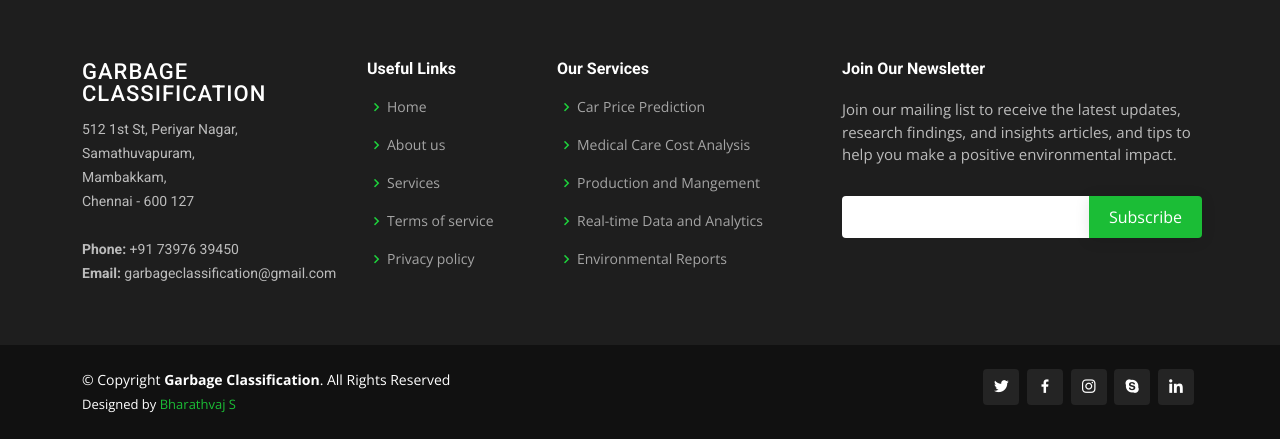
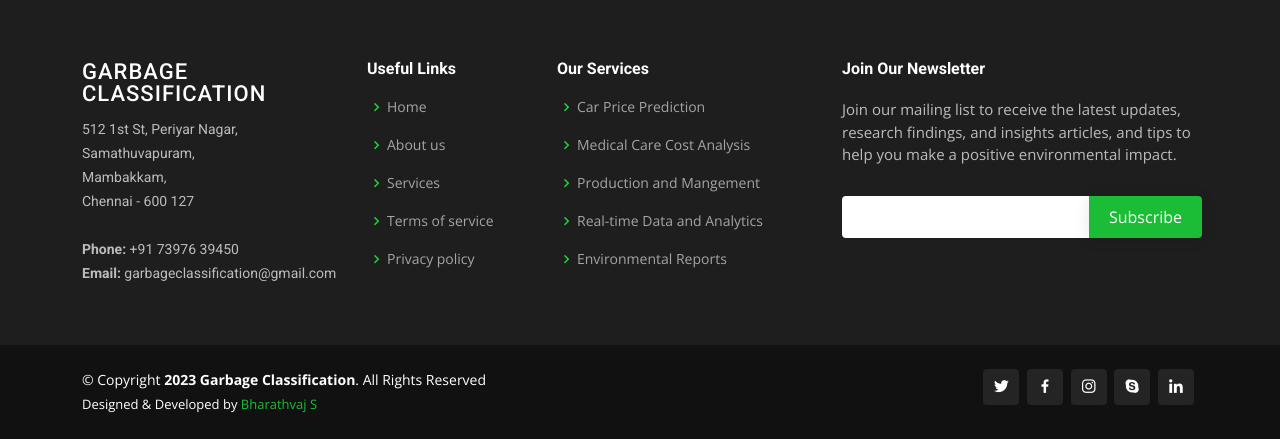
Before and after one commit to BHARATHVAJSARAVANAN/BV-Garbage-Classification, a Flask app: page / in a window 1280 px wide. Shown: the part 3870-4309 px from the top of the page. Run offline with Flask 3, Linux system fonts and the light colour scheme; some libraries are stand-ins or nearby versions.

Commit message:
Add files via upload

```diff
--- a/templates/index.html
+++ b/templates/index.html
@@ -370,7 +370,7 @@
 
   </div>
 </section><!-- End garbage Section -->
-
+<!-- Contact Section -->
    <section id="contact" class="contact">
     <div class="container">
       <div class="section-title">
@@ -495,10 +495,10 @@
 
       <div class="me-md-auto text-center text-md-start">
         <div class="copyright">
-          &copy; Copyright <strong><span>Garbage Classification</span></strong>. All Rights Reserved
+          &copy; Copyright <strong><span>2023 Garbage Classification</span></strong>. All Rights Reserved
         </div>
         <div class="credits">
-          Designed by <a href="www.linkedin.com/in/bharathvaj-saravanan-ab21001b4">Bharathvaj S</a>
+          Designed & Developed by <a href="https://www.linkedin.com/in/bharathvaj-saravanan-ab21001b4/">Bharathvaj S</a>
         </div>
 
 
--- a/templates/prediction.html
+++ b/templates/prediction.html
@@ -134,7 +134,7 @@
           &copy; Copyright <strong><span>Garbage Classification</span></strong>. All Rights Reserved
         </div>
         <div class="credits">
-          Designed by <a href="linkedin.com/in/bharathvaj-saravanan-ab21001b4">Bharathvaj S</a>
+          Designed & Developed by <a href="linkedin.com/in/bharathvaj-saravanan-ab21001b4">Bharathvaj S</a>
         </div>
       </div>
       <div class="social-links text-center text-md-right pt-3 pt-md-0">
```
